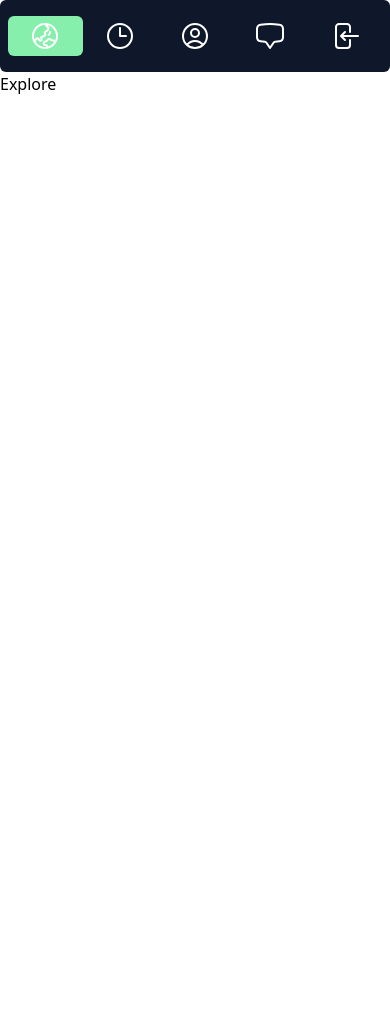
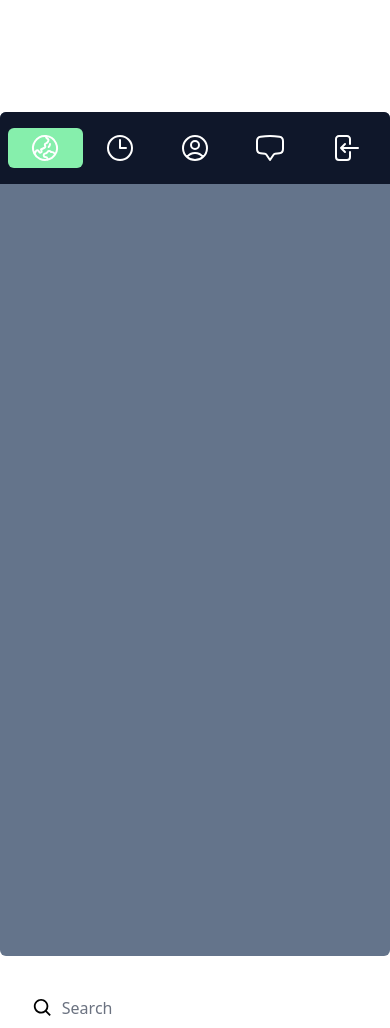
Before and after one commit to MrHawker/bonvoyage, a Next.js app in the folder bonvoyage_app/: page /plan/explore in a window 390 px wide. Before the commit the page ends 844 px from the top, so only its background shows below. Built offline with nearby package versions, Linux system fonts and the light colour scheme.

Commit message:
Adjust sidenav for explore page and added scroller

```diff
--- a/bonvoyage_app/src/app/globals.css
+++ b/bonvoyage_app/src/app/globals.css
@@ -13,3 +13,14 @@
 g:hover{
     fill:aquamarine
 }
+@layer utilities {
+    /* Hide scrollbar for Chrome, Safari and Opera */
+    .no-scrollbar::-webkit-scrollbar {
+        display: none;
+    }
+   /* Hide scrollbar for IE, Edge and Firefox */
+    .no-scrollbar {
+        -ms-overflow-style: none;  /* IE and Edge */
+        scrollbar-width: none;  /* Firefox */
+  }
+}
--- a/bonvoyage_app/src/app/plan/explore/page.tsx
+++ b/bonvoyage_app/src/app/plan/explore/page.tsx
@@ -1,6 +1,29 @@
+import SearchBar from "@/app/ui/SearchBar";
+import { place_types } from "@/app/lib/DataType";
+import HorizontalScroller from "@/app/ui/HorizontalScroller";
+const place1 : place_types = {
+    name:"restaurant",
+    selected:false,
+}
+const place2 : place_types = {
+    name:"restaurant",
+    selected:true,
+}
+const places : place_types[] = [
+    place1,place2,place1,place1,place1
+]
 const Page = () =>{
-    return <div >
-        <h1>Explore</h1>
+    return <div className="w-full h-screen md:flex sm:flex-col md:flex-row">
+        <div className=" md:w-96 w-full h-screen rounded-md bg-slate-500  ">
+            <div className="px-2 py-2 mt-28 flex ">
+            <HorizontalScroller places={places}/>
+            </div>
+        </div>
+        <div className="grow">
+            <div className="grow mt-8 mx-4">
+                <SearchBar placeholder="Search"/>
+            </div>
+        </div>
     </div>
 }
 export default Page;
--- a/bonvoyage_app/src/app/plan/history/page.tsx
+++ b/bonvoyage_app/src/app/plan/history/page.tsx
@@ -11,9 +11,11 @@ const Page = ({searchParams}: {searchParams: {query:string,page: string}}) =>{
             <h1 className=' text-3xl font-bold pt-6 pl-6 w-fit'>
                 Your History
             </h1>
-            <SearchBar/>
+            <div className='mt-8 px-4'>
+                <SearchBar placeholder='Search History'/>
+            </div>
             <div className="block h-10"></div>
-            <Histories query={query} currentPage={currentPage}/>
+                <Histories query={query} currentPage={currentPage}/>
             <PageNav num={7}/>
         </div>
 
--- a/bonvoyage_app/src/app/ui/Histories.tsx
+++ b/bonvoyage_app/src/app/ui/Histories.tsx
@@ -1,5 +1,5 @@
 import Records from "./Records"
-import history_record from '@/app/lib/DataType';
+import {history_record} from '@/app/lib/DataType';
 const t1 : history_record ={
     date:"14-02-2004",
     destination:"market",
--- /dev/null
+++ b/bonvoyage_app/src/app/ui/HorizontalScroller.tsx
@@ -0,0 +1,58 @@
+'use client'
+import { place_types } from "@/app/lib/DataType";
+import { BiRestaurant } from "react-icons/bi";
+import { CheckCircleIcon,XCircleIcon } from "@heroicons/react/24/solid";
+import { useState,useRef } from "react";
+import { IoIosArrowBack,IoIosArrowForward } from "react-icons/io";
+const HorizontalScroller=({places}:{places:Array<place_types>})=>{
+    const [state,setState] = useState([...places])
+    const [scrollStart,setscrollStart] = useState(0)
+    const scroller = useRef<any>();
+    const scroll=(offset:number)=>{
+        const newscrollStart = scrollStart+offset;
+        setscrollStart(newscrollStart)
+        scroller.current.scrollLeft = newscrollStart
+
+    }
+    const onClick = (index:number)=>{
+        const newState = state.map((e,i)=>{
+            if(i === index){
+                return {
+                    name:e.name,
+                    selected:!e.selected
+                }
+            }else{
+                return e
+            }
+        })
+        setState(newState)
+    }
+    return <div className="flex w-full">
+        <div className="flex flex-col justify-center items-center  ">
+            <IoIosArrowBack onClick={()=>{scroll(-164)}} className=" hover:cursor-pointer w-6 h-6 mr-2 bg-slate-200 rounded-md px-1 py-1 stroke-2 hover:bg-slate-400 transition-all duration-300"/>
+        </div>
+        <div ref={scroller} className=" py-3 w-full overflow-x-scroll no-scrollbar flex space-x-2 scroll-smooth ">
+        {
+            state.map((place,index)=>{
+                return <div onClick={()=>{onClick(index)}}
+                 key={index} className={`hover:cursor-pointer flex rounded-lg px-1 py-1 ${place.selected ? "bg-green-300" : "bg-red-300 " } hover:opacity-80 transition-all duration-300`}>
+                    <BiRestaurant className="w-6 h-6"/>
+                    <p className="mx-1">{place.name}</p>
+                    {
+                        place.selected ? <CheckCircleIcon className={` fill-green-400 w-6 h-6`}/>
+                        : <XCircleIcon className=" fill-red-400 w-6 h-6 "/>
+                    }
+
+                </div>
+            })
+        }
+        </div>
+        <div className="flex flex-col justify-center items-center ">
+            <IoIosArrowForward onClick={()=>{scroll(164)}} className=" hover:cursor-pointer w-6 h-6 ml-2 bg-slate-200 rounded-md px-1 py-1 stroke-2 hover:bg-slate-400 transition-all duration-300"/>
+        </div>
+    </div>
+
+
+
+}
+export default HorizontalScroller
--- a/bonvoyage_app/src/app/ui/Records.tsx
+++ b/bonvoyage_app/src/app/ui/Records.tsx
@@ -1,6 +1,6 @@
 'use client'
 import { BiDotsVerticalRounded } from "react-icons/bi"
-import history_record from "../lib/DataType"
+import {history_record} from "../lib/DataType"
 import { useState } from "react"
 
 const Record = ({record}:{record:history_record})=>{
@@ -37,7 +37,7 @@ const Record = ({record}:{record:history_record})=>{
                  className="h-8 w-8 rounded-full hover:bg-slate-300 transition duration-300 px-1 py-1"/>
                 </div>
                 {
-                    displayAction && <div onMouseLeave={()=>setdisplayAction(false)} className=" rounded-md bg-slate-200 " style={{position:'absolute', top:location.y-15,left:location.x-30}}>
+                    displayAction && <div onMouseLeave={()=>setdisplayAction(false)} className=" rounded-md bg-slate-200  " style={{position:'absolute', top:location.y-15,left:location.x-30}}>
                         <p className=" text-red-600 px-4 py-2  hover:bg-slate-400 transition duration-300">Delete</p>
                         <p className="px-4 py-2 hover:bg-slate-400 transition duration-300">Copy link</p>
                     </div>
--- a/bonvoyage_app/src/app/ui/SearchBar.tsx
+++ b/bonvoyage_app/src/app/ui/SearchBar.tsx
@@ -2,7 +2,7 @@
 import { BiSearch } from "react-icons/bi"
 import { useSearchParams, usePathname, useRouter } from 'next/navigation';
 import { useDebouncedCallback } from "use-debounce";
-const SearchBar = ()=>{
+const SearchBar = ({placeholder}:{placeholder:string})=>{
     const pathname = usePathname()
     const params = useSearchParams()
     const {replace} =  useRouter()
@@ -11,12 +11,12 @@ const SearchBar = ()=>{
         query ? new_params.set("query",query) : new_params.delete("query")
         replace(`${pathname}?${new_params.toString()}`);
     },300)
-    return <div className="w-full px-4 mt-8">
-        <div className=" w-full bg-white px-4 flex rounded-sm focus-within:outline focus-within:bg-slate-300">
-            <BiSearch className="h-5 w-5 mt-2 mr-2"/>
+    return <div className="w-full  ">
+        <div className=" w-full bg-white px-4 flex rounded-3xl focus-within:outline focus-within:bg-slate-300">
+            <BiSearch className="h-6 w-6 mt-2 mr-2"/>
             <input
-            placeholder="Search History"
-            className="w-full h-8 rounded-xl focus:outline-none focus-within:bg-slate-300 placeholder:text-gray-500"
+            placeholder={placeholder}
+            className="w-full h-10 rounded-xl focus:outline-none focus-within:bg-slate-300 placeholder:text-gray-500"
             onChange={e=>{search(e.target.value)}}
             defaultValue={params.get('query')?.toString()}
             >
--- a/bonvoyage_app/src/app/ui/SideBar.tsx
+++ b/bonvoyage_app/src/app/ui/SideBar.tsx
@@ -33,14 +33,19 @@ const links = [
 ]
 import Link from 'next/link';
 import '../globals.css'
-import { useState,useEffect } from 'react';
+import { useState,useEffect} from 'react';
 import { usePathname } from 'next/navigation';
 const SideBar = () =>{
+        const[window_size,setWindowSize] = useState(0)
         const pathname = usePathname()
         const [expanded,setExpanded] = useState(true)
         useEffect(() => {
             const setSideBar = () => {
-                if (window.innerWidth <= 768) {
+                setWindowSize(window.innerWidth)
+                if(pathname === '/plan/explore'){
+                    setExpanded(false)
+                }
+                else if (window.innerWidth <= 768) {
                     setExpanded(false);
                 }else{
                     setExpanded(true)
@@ -52,19 +57,81 @@ const SideBar = () =>{
                 window.removeEventListener('resize', setSideBar);
             }
         }, []);
-        return <div className={`flex flex-col rounded-md md:h-screen px-2 py-3 bg-slate-900   ${expanded ? 'w-72 px-4 py-6' : 'md:w-20 sm:w-full ' } transition-all duration-300`}>
+        if(pathname === '/plan/explore'){
+            return <div className={` z-10 absolute flex flex-col text-white md:px-4 md:py-6 px-2 py-3 rounded-t-md  ${expanded ? 'md:h-screen' : 'md:h-28'} md:w-96 w-full  bg-slate-900 transition-all duration-300 `}>
+                <div className='hidden md:flex w-full h-fit md:mt-4 '>
+                    <GlobeAsiaAustraliaIcon className='w-12 fill-green-500'/>
+                        <div className='flex flex-col'>
+                            <p className='text-xl font-semibold'>Bonvoyage!</p>
+                            <p className=' text-base '>Username</p>
+                    </div>
+                    <div className={` hidden ml-auto md:flex md:flex-col justify-center`} onClick={()=>setExpanded(!expanded)}>
+                        {
+                            !expanded ? <PlusIcon className='w-10 h-10 text-slate-300 border-slate-500 border-2 rounded-lg'/>
+                            :
+                            <MinusIcon className='w-10 h-10 text-slate-300 border-slate-500 border-2 rounded-lg'/>
+                        }
+                    </div>
+                </div>
+                {
+                    expanded && <div className='hidden h-20 md:block'></div>
+                }
+                {
+                    (expanded || window_size<=768 ) &&
+                    <div className='flex md:flex-col md:h-screen'>
+                    {
+                        links.map(link=>{
+                            return <Link key={link.name}
+                                        href={link.href}
+                                        className={`rounded-md w-full text-white text-xl
+                                        font-semibold flex md:py-2 py-1 my-1  md:mx-0 hover:bg-green-300
+                                        ${pathname === link.href ? "bg-green-300":""}
+                                        ${!expanded && "justify-center items-center"}`}
+                                    >
+                                    {
+                                        (expanded && window_size>768) ?
+                                        <div className='flex '>
+                                            <link.icon className='w-8'/>
+                                            <p className='pl-6'>{link.name}</p>
+                                        </div>
+
+                                        : <link.icon className='w-8'/>
+                                    }
+                            </Link>
+                        })
+                    }
+                    <Link key='SignOut'
+                        href='http://localhost:4000'
+                        className={`mt-auto  md:mx-0 rounded-md  w-full text-white text-xl font-semibold flex md:py-2 py-1 my-1 hover:bg-green-300 ${!expanded && "justify-center items-center"}`}
+                            >
+                                {
+                                    expanded ?
+                                    <div className='flex justify-center items-center'>
+                                        <ArrowLeftEndOnRectangleIcon className='w-8'/>
+                                        <p className='pl-6'>Sign Out</p>
+                                    </div>
+
+                                    : <ArrowLeftEndOnRectangleIcon className='w-8'/>
+                                }
+                    </Link>
+                </div>
+                }
+
+            </div>
+        }
+        return <div className={` flex flex-col rounded-md md:h-screen px-2 py-3 bg-slate-900   ${expanded ? 'w-72 px-4 py-6' : 'md:w-20 sm:w-full ' } transition-all duration-300`}>
             <div className={`hidden md:flex text-white mt-4 justify-center items-center `}>
                 {expanded &&
-                    <div className='flex'>
+                    <div className='flex w-full h-fit'>
                         <GlobeAsiaAustraliaIcon className='w-12 fill-green-500 '/>
-                        <div className='flex flex-col pr-16'>
+                        <div className='flex flex-col '>
                         <p className='text-xl font-semibold'>Bonvoyage!</p>
                         <p className=' text-base '>Username</p>
                         </div>
                     </div>
 
                 }
-                <div className={` hidden md:flex flex-col justify-center items-center ${!expanded && 'mt-4'}`} onClick={()=>setExpanded(!expanded)}>
+                <div className={` ${expanded && "ml-auto"}  hidden md:flex flex-col justify-center items-center ${!expanded && 'mt-4'}`} onClick={()=>setExpanded(!expanded)}>
                     {
                         !expanded ? <PlusIcon className='w-10 text-slate-300 border-slate-500 border-2 rounded-lg'/>
                         :
```
Also changed, not shown: bonvoyage_app/src/app/lib/DataType.tsx (+6 -2 lines), bonvoyage_app/src/app/plan/profile/page.tsx (+6 -6 lines).
